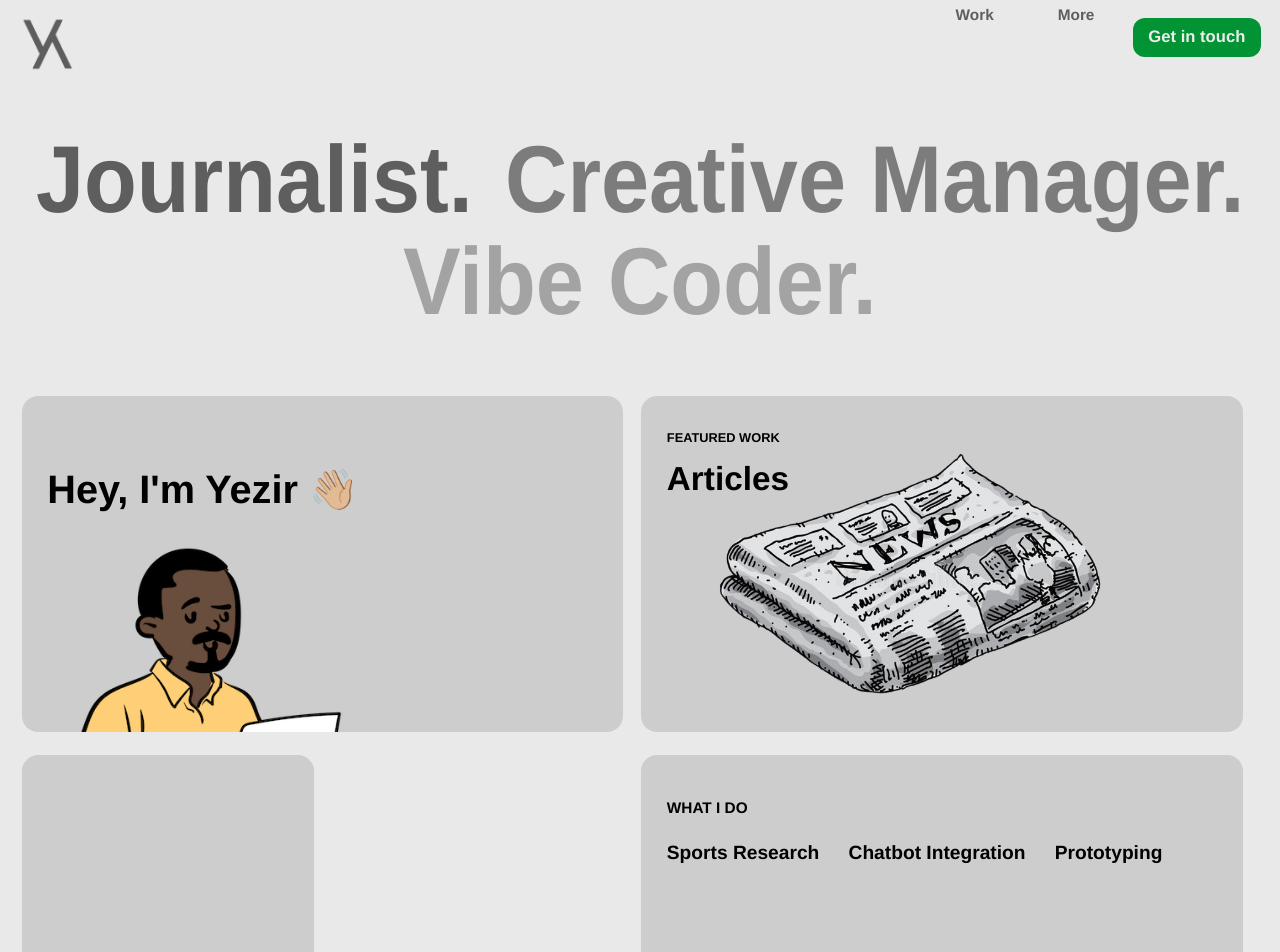
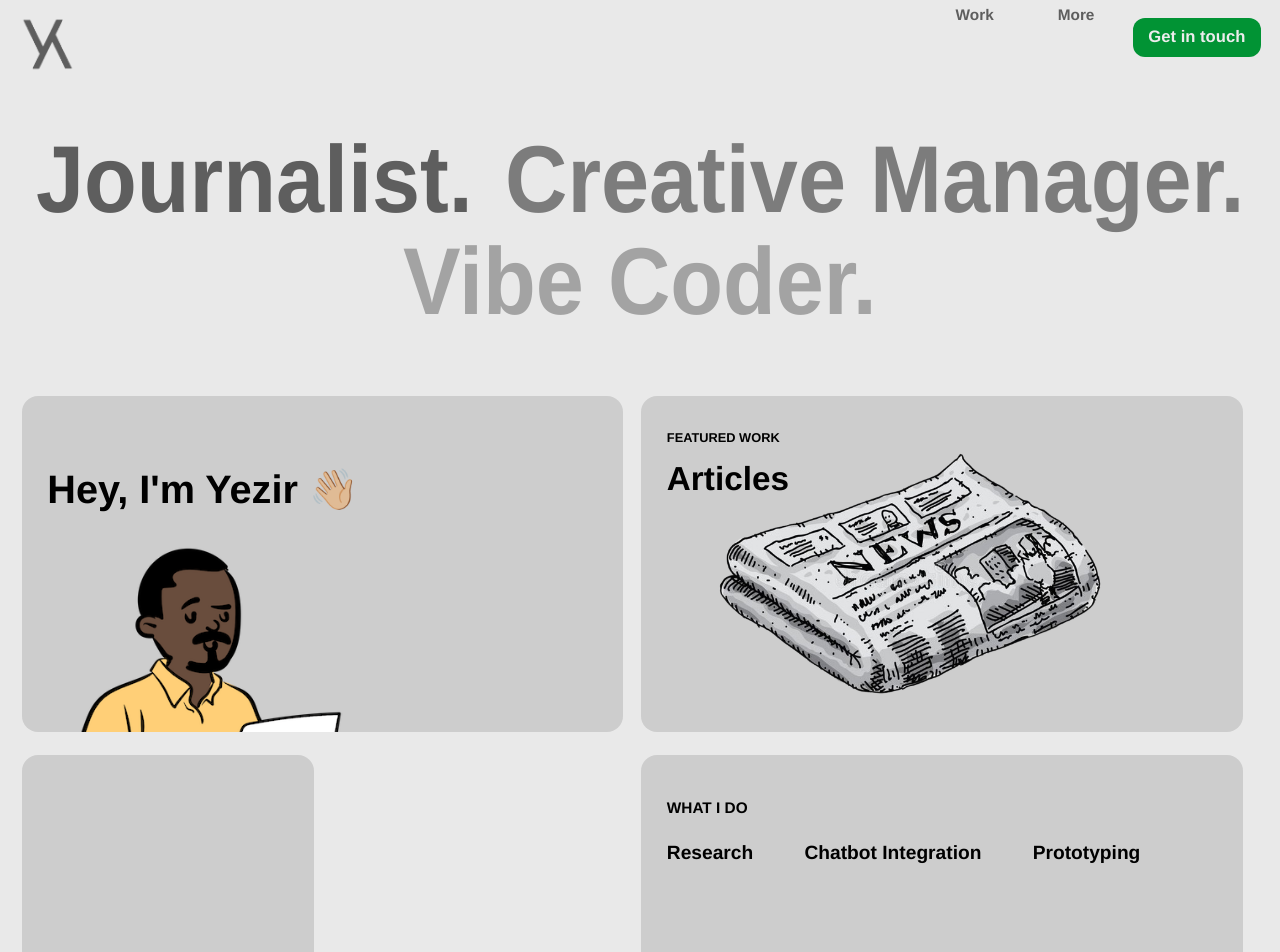
Before and after one commit to grzdev/yezirhasan, a SvelteKit app: page / in a window 1280 px wide. Shown: the top 952 px of the page. Built offline with nearby package versions, Linux system fonts and the light colour scheme; some icons are missing.

Commit message:
chore: finished home page

```diff
--- a/src/components/SkillsModal.svelte
+++ b/src/components/SkillsModal.svelte
@@ -13,11 +13,11 @@
 
 	const careers = [
 		{
-			title: 'Sports Journalist',
+			title: 'Journalist',
 			skills: [
 				{
-					name: 'Sports Research',
-					icon: 'fluent-mdl2:more-sports'
+					name: 'Research',
+					icon: 'game-icons:archive-research'
 				},
 				{
 					name: 'Feature Writing',
@@ -33,7 +33,27 @@
 			]
 		},
 		{
-			title: 'Backend Developer',
+			title: 'Creative Manager',
+			skills: [
+				{
+					name: 'Prototyping',
+					icon: 'fluent-mdl2:build-issue'
+				},
+				{
+					name: 'Content Creation',
+					icon: 'carbon:content-view'
+				},
+				{
+					name: 'Project Coordination',
+					icon: 'carbon:collaborate'
+				}
+				// { name: 'Brand Development', icon: 'carbon:design-thinking' }
+				// { name: 'UI/UX Design', icon: 'carbon:user-avatar-filled' }
+				// { name: 'Multimedia Content Creation', icon: 'carbon:video' }
+			]
+		},
+		{
+			title: 'Vibe Coder',
 			skills: [
 				// {
 				// 	name: 'Server-Side Logic',
@@ -55,26 +75,6 @@
 				}
 			]
 		},
-		{
-			title: 'Creative Manager',
-			skills: [
-				{
-					name: 'Prototyping',
-					icon: 'fluent-mdl2:build-issue'
-				},
-				{
-					name: 'Content Creation',
-					icon: 'carbon:content-view'
-				},
-				{
-					name: 'Project Coordination',
-					icon: 'carbon:collaborate'
-				}
-				// { name: 'Brand Development', icon: 'carbon:design-thinking' }
-				// { name: 'UI/UX Design', icon: 'carbon:user-avatar-filled' }
-				// { name: 'Multimedia Content Creation', icon: 'carbon:video' }
-			]
-		}
 	];
 </script>
 
--- a/src/modules/Home.svelte
+++ b/src/modules/Home.svelte
@@ -250,11 +250,11 @@
 						<h1
 							class="text-[5.5vw] md:text-[1.5vw] font-semibold"
 						>
-							Sports Research
+							Research
 						</h1>
 						<h1 class="text-[11vw] md:text-[5vw]">
 							<Icon
-								icon="fluent-mdl2:more-sports"
+								icon="game-icons:archive-research"
 							/>
 						</h1>
 					</div>
```
